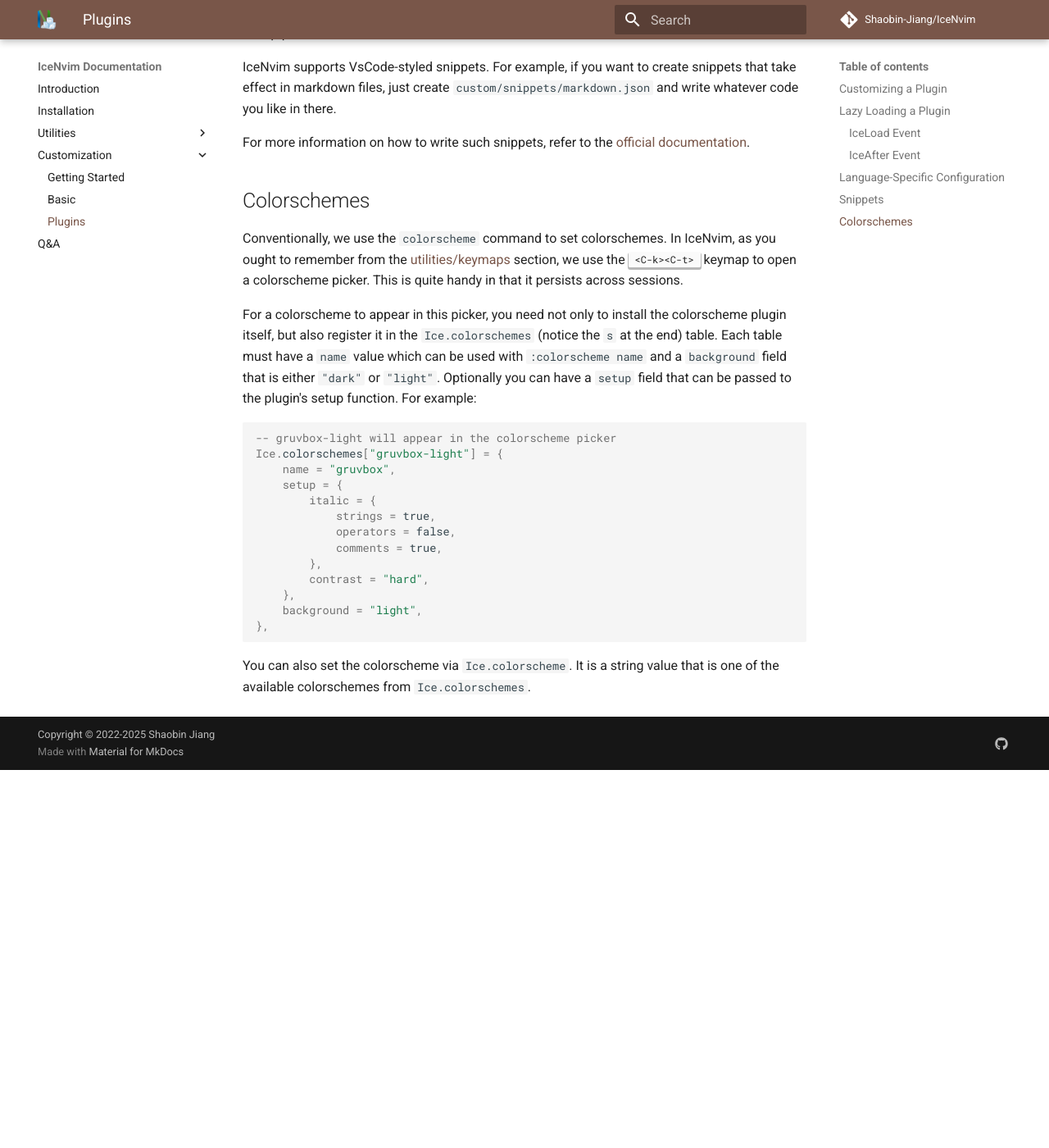
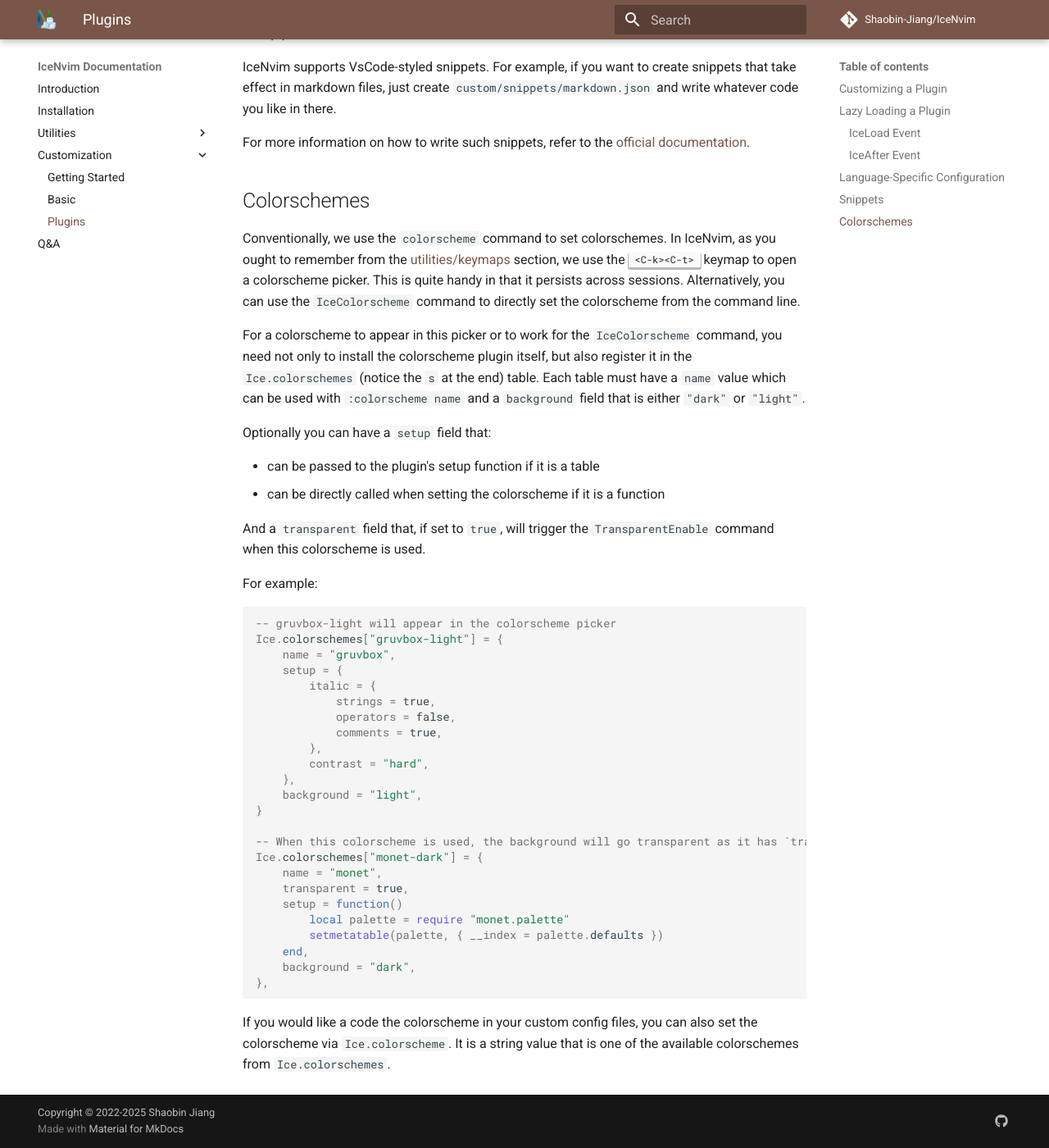
Before and after one commit to Shaobin-Jiang/ice-nvim-doc, an MkDocs documentation site: the page built from docs/customization/plugins.md, in a window 1280 px wide and 1400 px high, scrolled down 3770 px. Shown: the whole window at 82% size. Built offline with MkDocs 1.6.1 and Material for MkDocs 9.7.7, drawn with Linux system fonts in a browser that asks for light colours; comment, search, counter and statistics services are not loaded; before the commit the page ends 4709 px from its top, so only the background shows below that.

Commit message:
update doc on colorscheme setting

````diff
--- a/docs/customization/plugins.md
+++ b/docs/customization/plugins.md
@@ -127,9 +127,18 @@
 
 ## Colorschemes
 
-Conventionally, we use the `colorscheme` command to set colorschemes. In IceNvim, as you ought to remember from the [utilities/keymaps](../../utilities/keymaps) section, we use the <kbd>&lt;C-k&gt;&lt;C-t&gt;</kbd> keymap to open a colorscheme picker. This is quite handy in that it persists across sessions.
+Conventionally, we use the `colorscheme` command to set colorschemes. In IceNvim, as you ought to remember from the [utilities/keymaps](../../utilities/keymaps) section, we use the <kbd>&lt;C-k&gt;&lt;C-t&gt;</kbd> keymap to open a colorscheme picker. This is quite handy in that it persists across sessions. Alternatively, you can use the `IceColorscheme` command to directly set the colorscheme from the command line.
 
-For a colorscheme to appear in this picker, you need not only to install the colorscheme plugin itself, but also register it in the `Ice.colorschemes` (notice the `s` at the end) table. Each table must have a `name` value which can be used with `:colorscheme name` and a `background` field that is either `"dark"` or `"light"`. Optionally you can have a `setup` field that can be passed to the plugin's setup function. For example:
+For a colorscheme to appear in this picker or to work for the `IceColorscheme` command, you need not only to install the colorscheme plugin itself, but also register it in the `Ice.colorschemes` (notice the `s` at the end) table. Each table must have a `name` value which can be used with `:colorscheme name` and a `background` field that is either `"dark"` or `"light"`.
+
+Optionally you can have a `setup` field that:
+
+- can be passed to the plugin's setup function if it is a table
+- can be directly called when setting the colorscheme if it is a function
+
+And a `transparent` field that, if set to `true`, will trigger the `TransparentEnable` command when this colorscheme is used.
+
+For example:
 
 ```lua
 -- gruvbox-light will appear in the colorscheme picker
@@ -144,7 +153,18 @@
         contrast = "hard",
     },
     background = "light",
+}
+
+-- When this colorscheme is used, the background will go transparent as it has `transparent = true`
+Ice.colorschemes["monet-dark"] = {
+    name = "monet",
+    transparent = true,
+    setup = function()
+        local palette = require "monet.palette"
+        setmetatable(palette, { __index = palette.defaults })
+    end,
+    background = "dark",
 },
 ```
 
-You can also set the colorscheme via `Ice.colorscheme`. It is a string value that is one of the available colorschemes from `Ice.colorschemes`.
+If you would like a code the colorscheme in your custom config files, you can also set the colorscheme via `Ice.colorscheme`. It is a string value that is one of the available colorschemes from `Ice.colorschemes`.
````
Also changed, not shown: docs/utilities/commands.md (+1 -0 lines).
